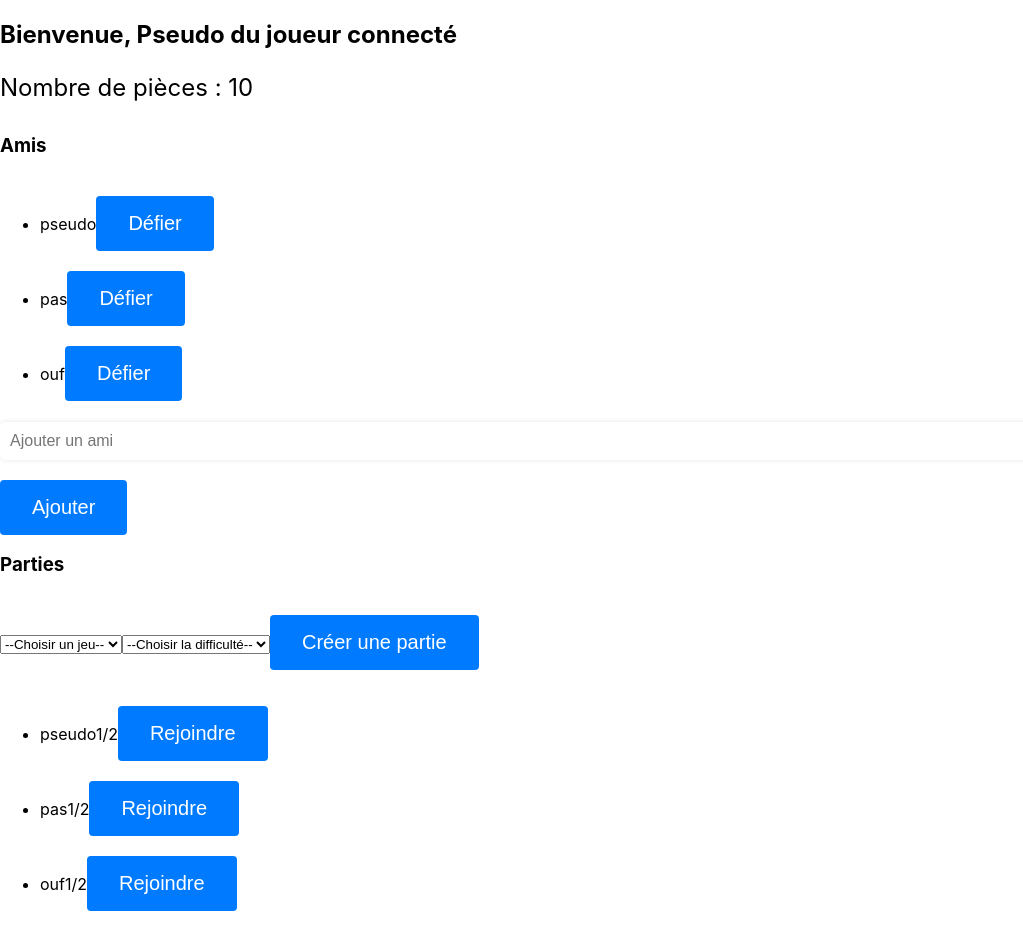
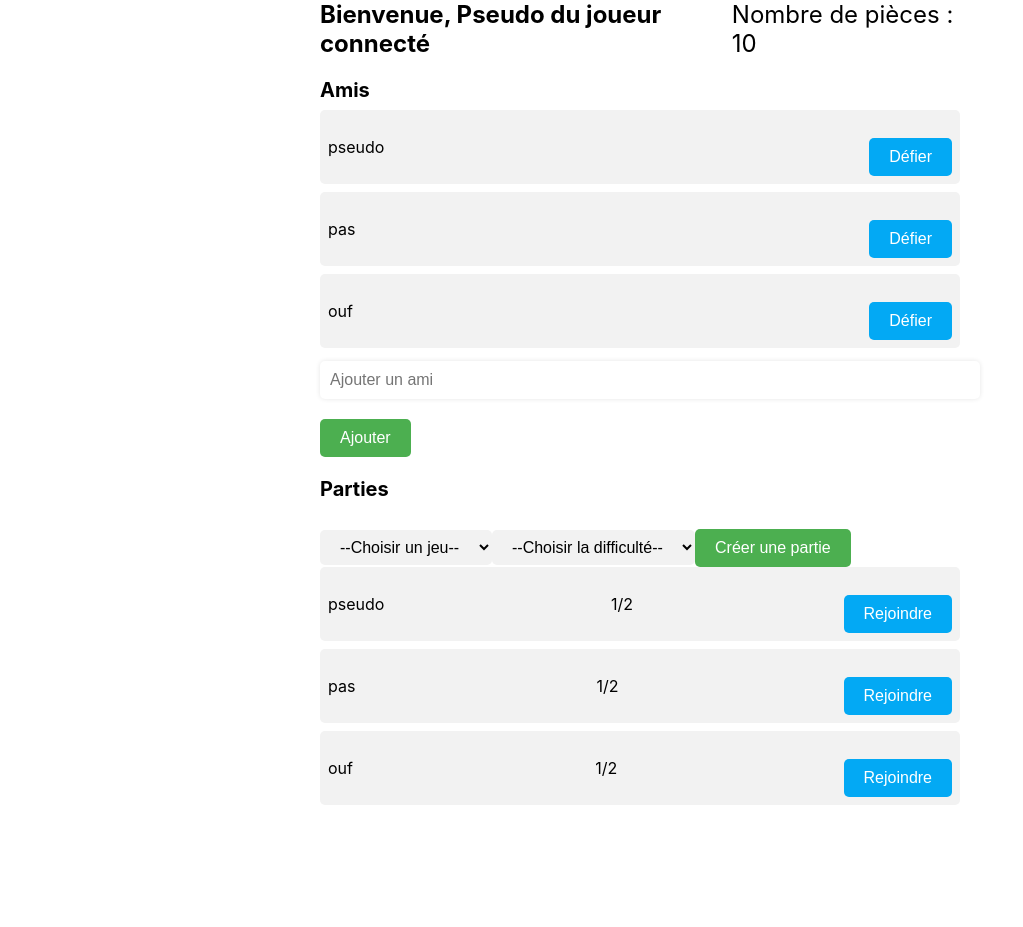
Before and after one commit to Meerwaan/chest-game-TS, a React (Create React App) app: page /gestion in a window 1280 px wide. Shown: the whole page, without its empty margins (0-1023 px from the left). After the commit the page ends 805 px from the top, so only its background shows below. Built offline with nearby package versions, Linux system fonts and the light colour scheme.

Commit message:
update front gestion

```diff
--- a/src/View/gestion/gestion.css
+++ b/src/View/gestion/gestion.css
@@ -1,75 +1,127 @@
-.Main {
-    display: flex;
-    flex-direction: column;
-    align-items: center;
-
+/* Style des boutons */
+button {
+    padding: 10px 20px;
+    font-size: 16px;
+    border-radius: 5px;
+    background-color: #3b3b3b;
+    color: #fff;
+    border: none;
+    cursor: pointer;
+    transition: all 0.2s ease;
   }
 
-  .containerTitle {
-    display: flex;
-    justify-content: space-between;
-    width: 100%;
-    margin-bottom: 20px;
+  /* Lorsque la souris survole un bouton */
+  button:hover {
+    background-color: #555;
   }
 
-  .containerFriend {
-    display: flex;
-    flex-direction: column;
-    align-items: center;
-    margin-right: 20px;
+  /* Lorsque la souris est pressée sur un bouton */
+  button:active {
+    transform: translateY(2px);
   }
 
-  .containerFriend .list {
-    list-style: none;
-    margin: 0;
-    padding: 0;
+  /* Style des boutons d'ajout */
+  .add-friend-button,
+  .create-game-button {
+    background-color: #4caf50;
   }
 
-  .containerFriend .list li {
+  /* Lorsque la souris survole un bouton d'ajout */
+  .add-friend-button:hover,
+  .create-game-button:hover {
+    background-color: #6fd170;
+  }
+
+  /* Lorsque la souris est pressée sur un bouton d'ajout */
+  .add-friend-button:active,
+  .create-game-button:active {
+    transform: translateY(2px);
+  }
+
+  /* Style des boutons de rejoindre */
+  .join-game-button,
+  .defy-button {
+    background-color: #03a9f4;
+  }
+
+  /* Lorsque la souris survole un bouton de rejoindre */
+  .join-game-button:hover,
+  .defy-button:hover {
+    background-color: #57b9f7;
+  }
+
+  /* Lorsque la souris est pressée sur un bouton de rejoindre */
+  .join-game-button:active,
+  .defy-button:active {
+    transform: translateY(2px);
+  }
+
+  /* Style des sélecteurs */
+  select {
+    padding: 8px 16px;
+    font-size: 16px;
+    border-radius: 5px;
+    background-color: #f2f2f2;
+    border: none;
+    cursor: pointer;
+  }
+
+  /* Lorsque le sélecteur est ouvert */
+  select:focus {
+    outline: none;
+    box-shadow: 0 0 0 2px #03a9f4;
+  }
+
+  /* Style des titres */
+  .title {
+    font-size: 24px;
+    margin-bottom: 8px;
+  }
+
+  .subtitle {
+    font-size: 20px;
+    margin-bottom: 8px;
+  }
+
+  /* Style des listes */
+  ul {
+    list-style: none;
+    padding: 0;
+    margin: 0;
+  }
+
+  /* Style des éléments de liste */
+  li {
     display: flex;
     align-items: center;
     justify-content: space-between;
-    margin-bottom: 10px;
+    padding: 8px;
+    margin-bottom: 8px;
+    background-color: #f2f2f2;
+    border-radius: 5px;
   }
 
-  .button {
-    margin-bottom: 20px;
-    padding: 5px 10px;
+  /* Style du compteur de joueurs */
+  .players-count {
     font-size: 16px;
-    border-radius: 5px;
-    border: none;
-    background-color: #007bff;
-    color: #fff;
-    cursor: pointer;
+    margin-left: 16px;
   }
 
-  .buttonDefi {
-    margin-left: 10px;
-    padding: 5px 10px;
-    font-size: 14px;
-    border-radius: 5px;
-    border: none;
-    background-color: #007bff;
-    color: #fff;
-    cursor: pointer;
+  .title-container {
+    display: flex;
+    justify-content: space-between;
+    align-items: center;
+  }
+  .title {
+    margin: 0;
+  }
+  .coins {
+    margin: 0;
   }
 
-  .list {
-    list-style: none;
-    margin: 0;
-    padding: 0;
+  .main {
+    margin-left: auto;
+    margin-right: auto;
+    width: 50vw;
+    height: 50vh;
   }
-
-  .list li {
-    margin-bottom: 10px;
-  }
-
-  .containerPartie {
-    display: flex;
-    flex-direction: column;
-    align-items: center;
-  }
-
-  .left-p {
-    font-weight: bold;
-  }
```
